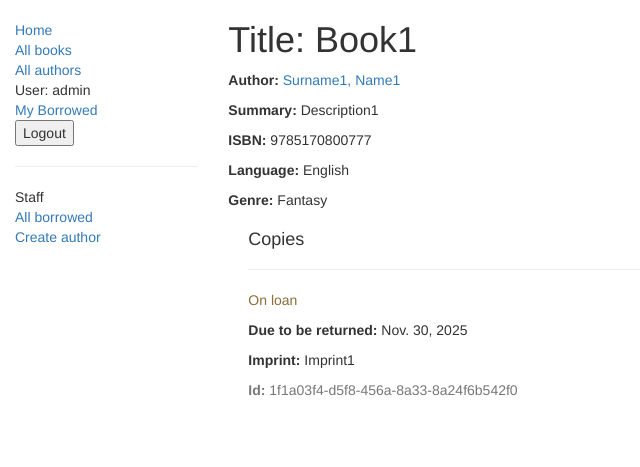
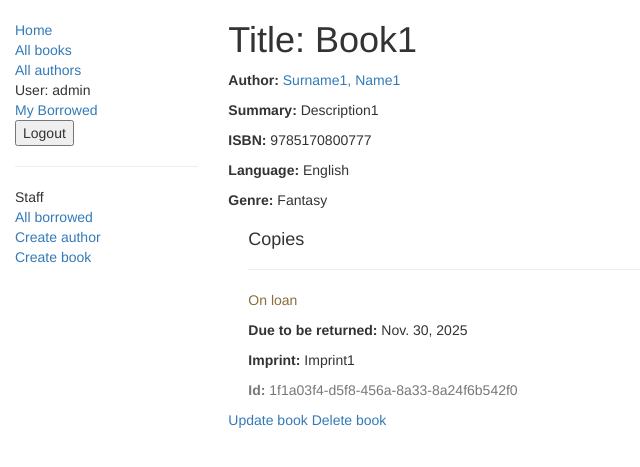
Before and after one commit to asikrr/task1, a Django app: page /catalog/book/1 in a window 1280 px wide. Shown: the top 467 px of the page, without its empty margins (0-640 px from the left). Run offline with Django 5.2, Linux system fonts and the light colour scheme; a user stored in the database is signed in; data comes from the database, SQL or seed files in the repository; both versions use the stored data as it was after the commit; some libraries are stand-ins or nearby versions.

Commit message:
Добавление персоналу возможности редактировать, создавать и удалять книги

```diff
--- a/locallibrary/catalog/templates/base_generic.html
+++ b/locallibrary/catalog/templates/base_generic.html
@@ -42,6 +42,7 @@
                  <li>Staff</li>
                  <li><a href="{% url 'all-borrowed-books' %}">All borrowed</a></li>
                  <li><a href="{% url 'author-create' %}">Create author</a></li>
+                 <li><a href="{% url 'book-create' %}">Create book</a></li>
                </ul>
              {% endif %}
           {% endblock %}
--- a/locallibrary/catalog/templates/catalog/book_detail.html
+++ b/locallibrary/catalog/templates/catalog/book_detail.html
@@ -22,4 +22,7 @@
     <p class="text-muted"><strong>Id:</strong> {{copy.id}}</p>
     {% endfor %}
   </div>
+
+  <a href="{% url 'book-update' book.pk %}">Update book</a>
+  <a href="{% url 'book-delete' book.pk %}">Delete book</a>
 {% endblock %}
--- a/locallibrary/catalog/urls.py
+++ b/locallibrary/catalog/urls.py
@@ -23,3 +23,9 @@ urlpatterns += [
     path('author/<int:pk>/update/', views.AuthorUpdate.as_view(), name='author-update'),
     path('author/<int:pk>/delete/', views.AuthorDelete.as_view(), name='author-delete'),
 ]
+
+urlpatterns += [
+    path('book/create/', views.BookCreate.as_view(), name='book-create'),
+    path('book/<int:pk>/update/', views.BookUpdate.as_view(), name='book-update'),
+    path('book/<int:pk>/delete/', views.BookDelete.as_view(), name='book-delete'),
+]
--- a/locallibrary/catalog/views.py
+++ b/locallibrary/catalog/views.py
@@ -105,3 +105,21 @@ class AuthorDelete(PermissionRequiredMixin, generic.DeleteView):
     success_url = reverse_lazy('authors')
 
     permission_required = 'catalog.delete_author'
+
+class BookCreate(PermissionRequiredMixin, generic.CreateView):
+    model = Book
+    fields = '__all__'
+
+    permission_required = 'catalog.add_book'
+
+class BookUpdate(PermissionRequiredMixin, generic.UpdateView):
+    model = Book
+    fields = ['title','author','summary','isbn','genre','language']
+
+    permission_required = 'catalog.change_book'
+
+class BookDelete(PermissionRequiredMixin, generic.DeleteView):
+    model = Book
+    success_url = reverse_lazy('books')
+
+    permission_required = 'catalog.delete_book'
```
Also changed, not shown: locallibrary/catalog/templates/catalog/book_confirm_delete.html (added, +12 -0 lines), locallibrary/catalog/templates/catalog/book_form.html (added, +11 -0 lines), locallibrary/db.sqlite3.
